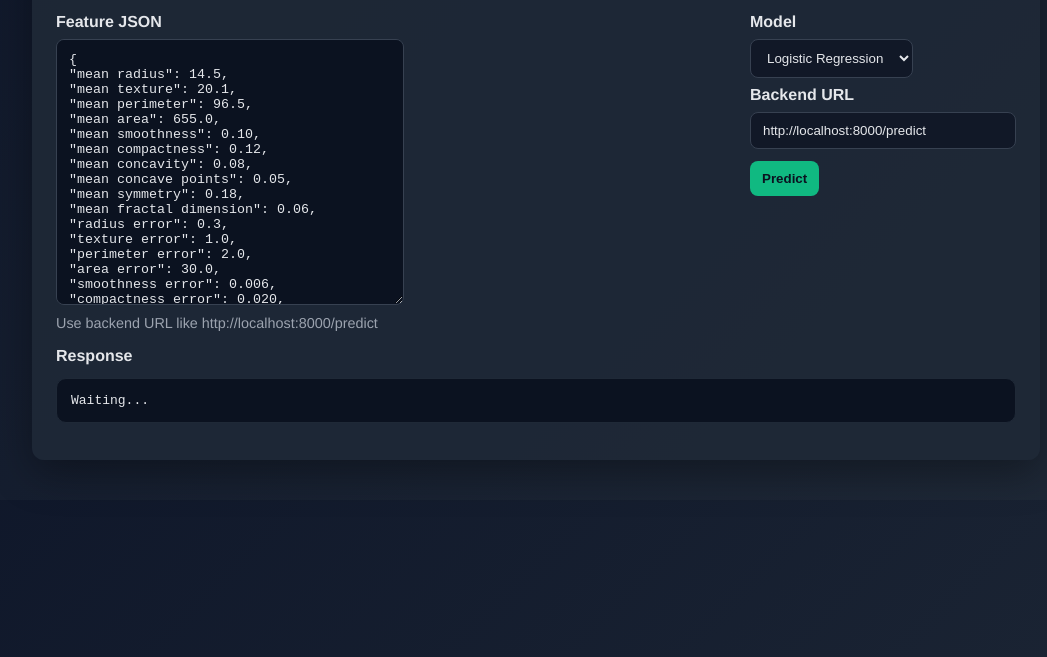
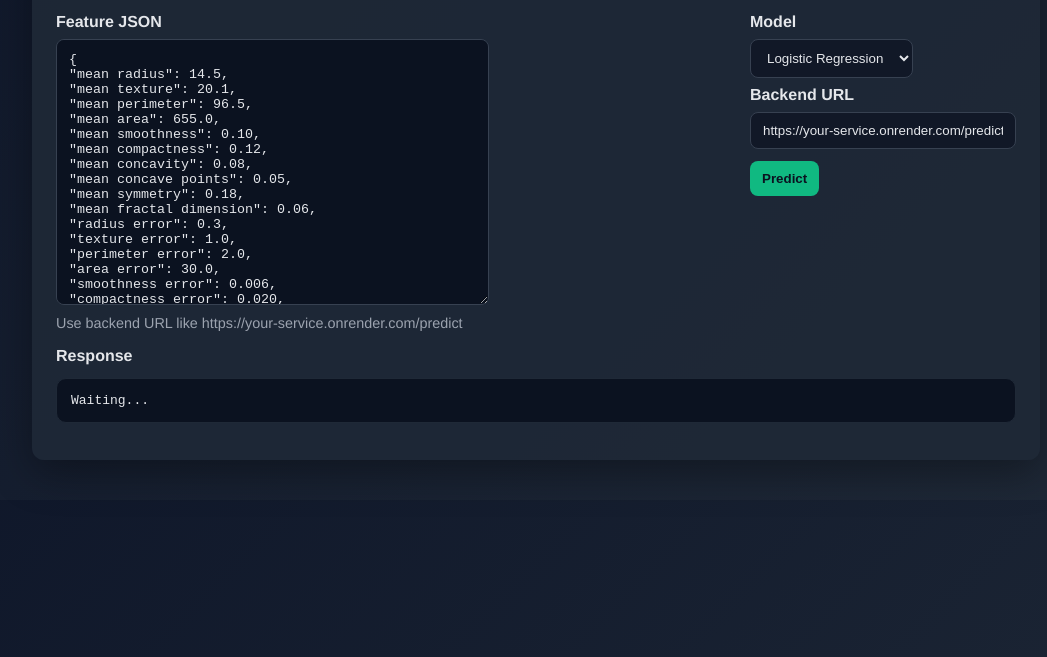
Before and after one commit to danielasrat/Breast-Cancer-Classifier, a plain HTML site: page frontend/index.html in a window 1280 px wide. Shown: the part 143-800 px from the top of the page, without its empty margins (104-1151 px from the left). Drawn offline with Linux system fonts and the light colour scheme.

Commit message:
connecting frontend to render fastApiserver

```diff
--- a/frontend/index.html
+++ b/frontend/index.html
@@ -60,7 +60,7 @@
 }</textarea
           >
           <div class="hint">
-            Use backend URL like http://localhost:8000/predict
+            Use backend URL like https://your-service.onrender.com/predict
           </div>
         </div>
         <div
@@ -81,7 +81,7 @@
           <input
             id="endpoint"
             type="text"
-            value="http://localhost:8000/predict"
+            value="https://your-service.onrender.com/predict"
             style="width: 240px"
           />
           <div style="height: 12px"></div>
```
Also changed, not shown: 1 other file.
